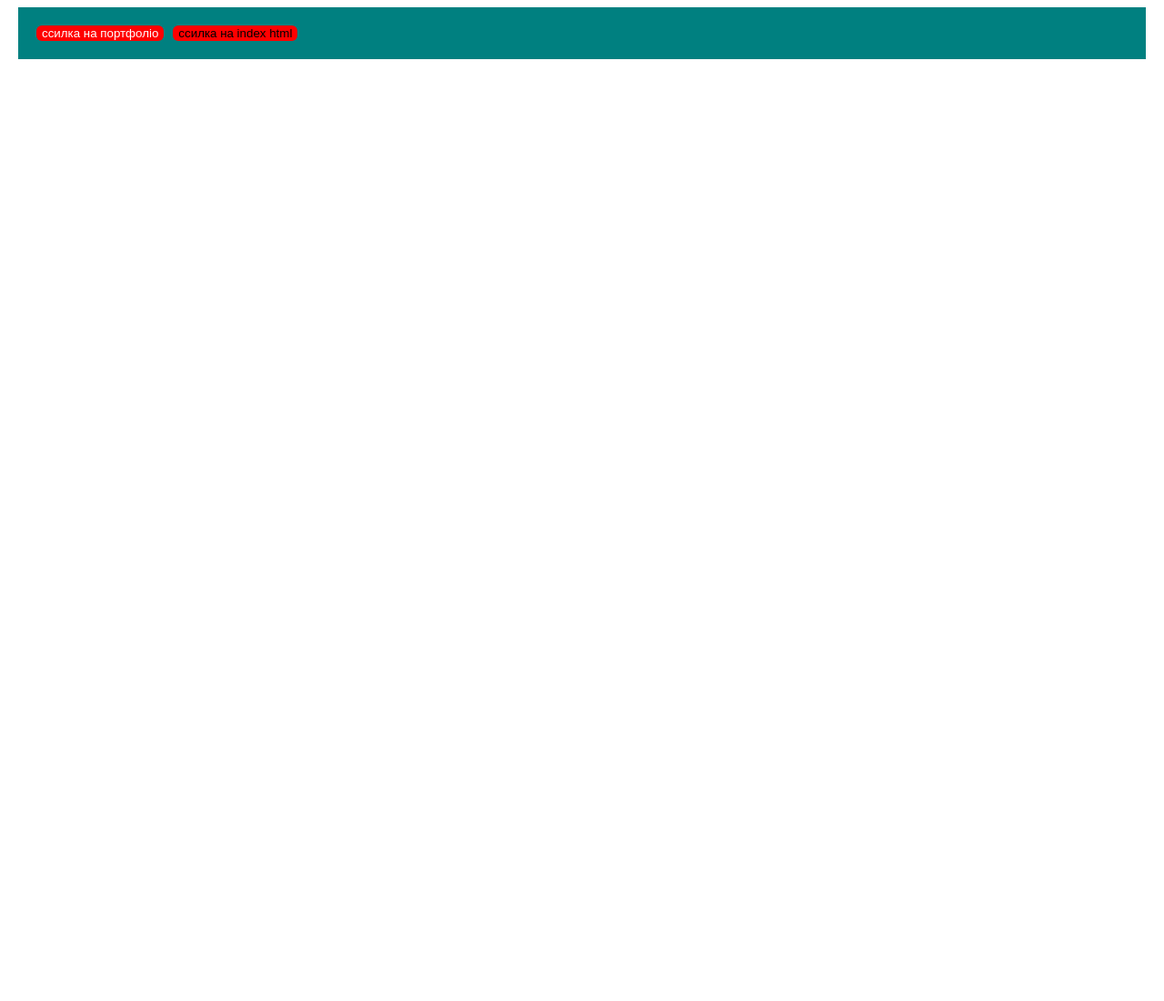
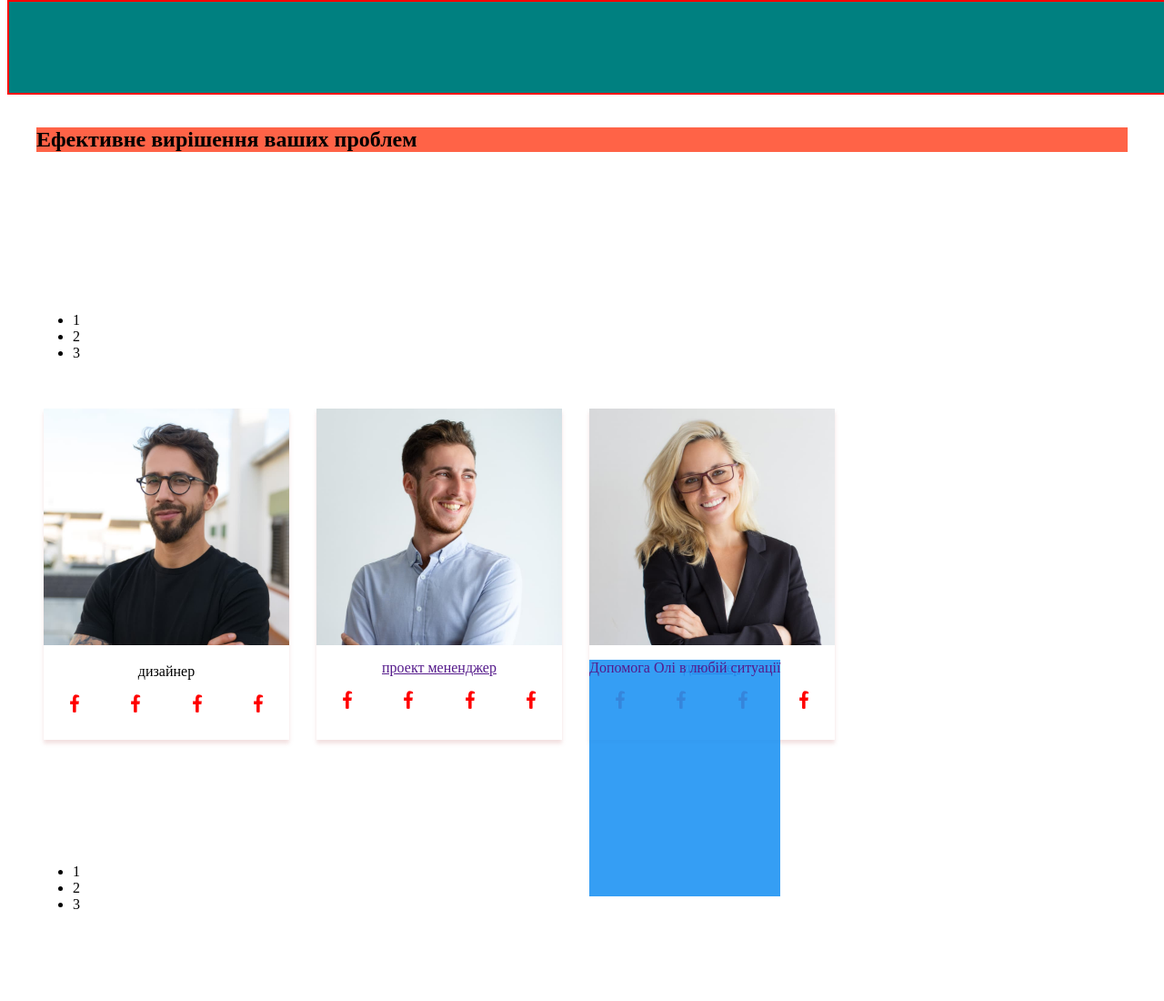
Before and after one commit to forysiak-vova/vova, a plain HTML site: page index.html in a window 1280 px wide. Shown: the top 1100 px of the page at 91% size. Before the commit the page ends 800 px from the top, so only its background shows below. Drawn offline with Linux system fonts and the light colour scheme.

Commit message:
додав фото

```diff
--- a/css/style.css
+++ b/css/style.css
@@ -2,6 +2,10 @@
   border: none;
   background-color: red;
   border-radius: 6px;
+}
+.navigator {
+  display: flex;
+  justify-content: center;
 }
 .nav__button:first-child {
   margin-right: 10px;
@@ -17,9 +21,92 @@
   margin: 0 auto;
   padding: 20px;
   width: 1200px;
-  background-color: teal;
-  display: flex;
+  background-color: white;
+  margin-top: 100px;
 }
 .hello {
   margin-left: auto;
+  color: white;
 }
+.title {
+  background-color: tomato;
+}
+.nav {
+  width: 100%;
+  height: 100px;
+  background-color: teal;
+  border: 2px solid red;
+  position: fixed;
+  top: 0;
+}
+
+.social__link {
+  fill: red;
+  border-radius: 50%;
+}
+.social {
+  display: block;
+  justify-content: center;
+}
+.social {
+  display: flex;
+  justify-content: space-around;
+  margin-bottom: 30px;
+}
+.social__link:hover {
+  fill: yellow;
+  background-color: yellowgreen;
+}
+.our-team__item {
+  box-shadow: 0px 4px 4px rgba(207, 137, 137, 0.25);
+}
+.our-team__list {
+  list-style: none;
+  display: grid;
+  grid-template-columns: repeat(3, 270px);
+  gap: 30px;
+}
+.about {
+  display: flex;
+  justify-content: center;
+}
+.trumb {
+  position: relative;
+  display: flex;
+  overflow: hidden;
+}
+.cuberpank {
+  position: absolute;
+  font-family: Roboto;
+  font-style: normal;
+  font-weight: normal;
+  font-size: 18px;
+  line-height: 1.55;
+  letter-spacing: 0.03em;
+  color: #ffffff;
+  background-color: rgba(32, 148, 243, 0.9);
+  height: 100%;
+  width: 100%;
+  padding: 77px 24px;
+  transform: translateY(100%);
+  transition: transform 500ms linear;
+}
+.link:hover .cuberpank {
+  opacity: 1;
+  transform: translateY(0);
+}
+.gallery__name {
+  position: relative;
+  display: flex;
+  /* overflow: hidden; */
+}
+.gallery__about {
+  position: absolute;
+  transform: translateY(100%);
+  background-color: rgba(32, 148, 243, 0.9);
+  height: 100%;
+}
+.photo__link:hover .gallery__about {
+  opacity: 1;
+  transform: translate(0);
+}
--- a/index.html
+++ b/index.html
@@ -8,16 +8,179 @@
    <link rel="stylesheet" href="./css/style.css">
 </head>
 <body>
-  <section class="nav">
-     <div class="container">
-      <button type="button" class="nav__button">
-         <a href="./portfolio.html" class="nav__link">ссилка на портфоліо
-      </button>
-      <button class="nav__button">
-         <a href="./index.html" class="nav__link nav__link-active">ссилка на index html</a>
-      </button>
+  <header
+  <main>
 
-     </div>
-  </section>
+<header class="nav">
+      <div class="navigator">
+
+      </div>
+
+  </header>
+
+  <main>
+
+   <section class="hero">
+
+       <div class="container">
+         <h1 class="title">Ефективне вирішення ваших проблем</h1>
+       </div>
+
+
+   </section>
+
+   <section class="features">
+    <div class="container">
+      <ul>
+         <li>1</li>
+         <li>2</li>
+         <li>3</li>
+      </ul>
+    </div>
+   </section>
+
+   <section>
+      <ul class="our-team__list">
+         <li class="our-team__item">
+            <img src="img/mykchail.jpg" alt="mykchail" width="270">
+
+               <p class="about">дизайнер</p>
+
+            <div class="social">
+               <svg class="social__link" width="20" height="20">
+                  <use href="./img/symbol-defs.svg#facebook"></use>
+               </svg>
+               <svg class="social__link" width="20" height="20">
+                  <use href="./img/symbol-defs.svg#facebook"></use>
+               </svg>
+               <svg class="social__link" width="20" height="20">
+                  <use href="./img/symbol-defs.svg#facebook"></use>
+               </svg>
+               <svg class="social__link" width="20" height="20">
+                  <use href="./img/symbol-defs.svg#facebook"></use>
+               </svg>
+            </div>
+         </li>
+         <li class="our-team__item">
+   <a href="" class="link">
+      <div class="trumb">
+         <img src="./img/nikolay.jpg" alt="nikolay" width="270">
+
+
+      <p class="cuberpank">захист від хакерів</p>
+
+      </div>
+         <p class="about">проект мененджер</p>
+      <div class="social">
+         <svg class="social__link" width="20" height="20">
+            <use href="./img/symbol-defs.svg#facebook"></use>
+         </svg>
+         <svg class="social__link" width="20" height="20">
+            <use href="./img/symbol-defs.svg#facebook"></use>
+         </svg>
+         <svg class="social__link" width="20" height="20">
+            <use href="./img/symbol-defs.svg#facebook"></use>
+         </svg>
+         <svg class="social__link" width="20" height="20">
+            <use href="./img/symbol-defs.svg#facebook"></use>
+         </svg>
+      </div>
+   </a>
+         </li>
+         <li class="our-team__item">
+          <a href="" class="photo__link">
+          <div class="gallery__name">
+          <img src="./img/olga.jpg" alt="olga" width="270">
+          <p class="gallery__about">Допомога Олі в любій ситуації</p>
+         </div>
+
+
+            <p class="about">дизайнер</p>
+
+         <div class="social">
+            <svg class="social__link" width="20" height="20">
+               <use href="./img/symbol-defs.svg#facebook"></use>
+            </svg>
+            <svg class="social__link" width="20" height="20">
+               <use href="./img/symbol-defs.svg#facebook"></use>
+            </svg>
+            <svg class="social__link" width="20" height="20">
+               <use href="./img/symbol-defs.svg#facebook"></use>
+            </svg>
+            <svg class="social__link" width="20" height="20">
+               <use href="./img/symbol-defs.svg#facebook"></use>
+            </svg>
+         </div>
+          </a>
+         </li>
+      </ul>
+   </section>
+
+   <section class="features">
+      <div class="container">
+        <ul>
+           <li>1</li>
+           <li>2</li>
+           <li>3</li>
+        </ul>
+      </div>
+     </section>
+
+     <section class="features">
+      <div class="container">
+        <ul>
+           <li>1</li>
+           <li>2</li>
+           <li>3</li>
+        </ul>
+      </div>
+     </section>
+     <section class="features">
+      <div class="container">
+        <ul>
+           <li>1</li>
+           <li>2</li>
+           <li>3</li>
+        </ul>
+      </div>
+     </section>
+     <section class="features">
+      <div class="container">
+        <ul>
+           <li>1</li>
+           <li>2</li>
+           <li>3</li>
+        </ul>
+      </div>
+     </section>
+     <section class="features">
+      <div class="container">
+        <ul>
+           <li>1</li>
+           <li>2</li>
+           <li>3</li>
+        </ul>
+      </div>
+     </section>
+     <section class="features">
+      <div class="container">
+        <ul>
+           <li>1</li>
+           <li>2</li>
+           <li>3</li>
+        </ul>
+      </div>
+     </section>
+     <section class="features">
+      <div class="container">
+        <ul>
+           <li>1</li>
+           <li>2</li>
+           <li>3</li>
+        </ul>
+      </div>
+     </section>
+  </main>
+
 </body>
 </html>
```
Also changed, not shown: portfolio.html (deleted, +0 -29 lines), img/mykchail.jpg (added), img/nikolay.jpg (added), img/olga.jpg (added), img/symbol-defs.svg (added).
